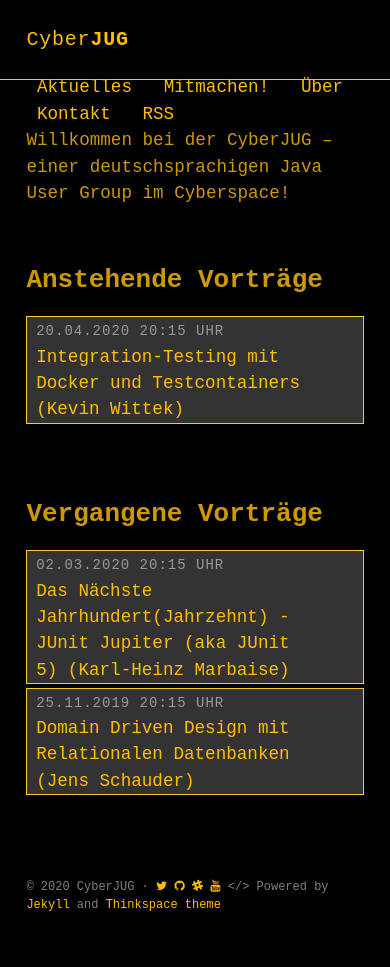
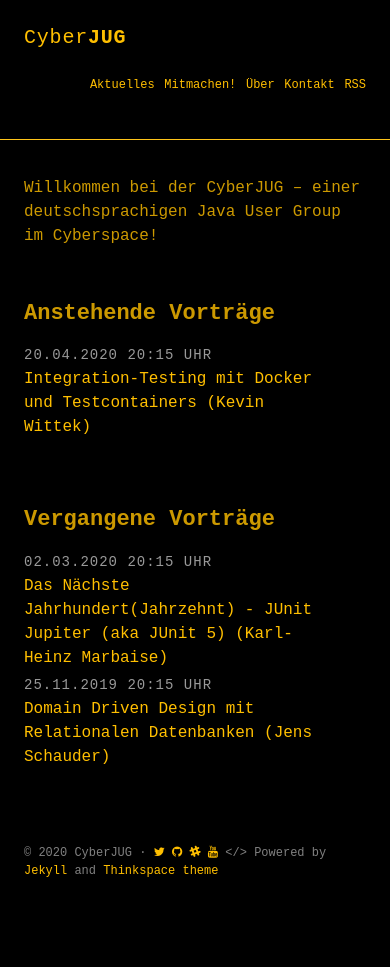
Before and after one commit to cyberjug/website, a Jekyll site: the page built from docs/index.html, in a window 390 px wide. Built offline with Jekyll 4.4.1, drawn with Linux system fonts in a browser that asks for light colours; some web fonts are replaced; after the commit the page ends 928 px from its top, so only the background shows below that.

Commit message:
tune CSS

```diff
--- a/docs/assets/scss/_layout.scss
+++ b/docs/assets/scss/_layout.scss
@@ -271,8 +271,8 @@
   margin-top: $base-spacing * 2;
 }
 
-// This applies from 0px to 600px
-@media (max-width: 600px) {
+// This applies from 0px to 680px
+@media (max-width: 680px) {
   .date-label {
     float: left !important;
     border: 0 !important;
@@ -281,12 +281,21 @@
     margin-right: 1em;
   }
 
-  .post-item {
-    border: 1px solid lighten($terminal-amber-color, 10%);
-    padding: 0 0.5em;
-    background: $dark-gray-color;
+  .site-header {
+    border-bottom: 1px solid lighten($terminal-amber-color  , 5%);
+    margin-bottom: $small-spacing;
+    min-height: 140px;
   }
 
+  body {
+    font-size: rem(16);
+  }
+
+  .navbar li {
+    font-size: rem(12);
+    display: inline-block;
+    padding: 0;
+  }
   .article-title {
     border-bottom: none !important;
   }
--- a/docs/assets/scss/base/_typography.scss
+++ b/docs/assets/scss/base/_typography.scss
@@ -20,19 +20,19 @@
 }
 
 h1 {
-  font-size: rem(30);
+  font-size: rem(26);
 }
 
 h2 {
-  font-size: rem(26);
+  font-size: rem(22);
 }
 
 h3 {
-  font-size: rem(24);
+  font-size: rem(20);
 }
 
 h4 {
-  font-size: rem(20);
+  font-size: rem(28);
 }
 
 h5,
--- a/docs/index.html
+++ b/docs/index.html
@@ -20,8 +20,6 @@
 
     {% assign dates = site.upcoming | sort: 'date' %}
     {% for post in dates %}
-
-
     <article class="post-item">
       <span class="post-meta">{{ post.date | date: "%d.%m.%Y %H:%M" }} Uhr</span>
       {{ post.time}}
@@ -35,9 +33,7 @@
     <h2>Vergangene Vorträge </h2>
     {% assign dates = site.past | sort: 'date' %}
     {% assign sorted = dates | reverse %}
-
     {% for post in sorted %}
-
     <article class="post-item">
       <span class="post-meta">{{ post.date | date: "%d.%m.%Y %H:%M" }} Uhr</span>
       <div class="article-title"><a class="post-link"
```
